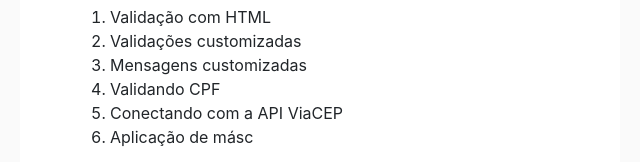
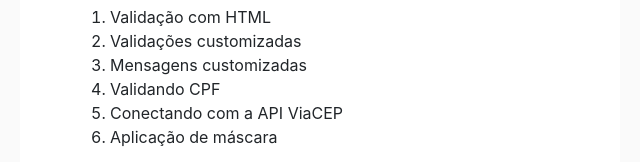
Before and after one commit to edumaximo2007/Curriculo-Eduardo, a plain HTML site: page index.html in a window 1280 px wide. Shown: the part 3385-3547 px from the top of the page, 470-1110 px from the left. Drawn offline with nearby package versions, Linux system fonts and the light colour scheme.

Commit message:
Curriculo Eduardo

```diff
--- a/index.html
+++ b/index.html
@@ -58,7 +58,6 @@
     <link rel="stylesheet" href="./assets/css/certificados/certificados-certificamos--titulo.css">
     <link rel="stylesheet" href="./assets/css/certificados/certificados-item.css">
     <link rel="stylesheet" href="./assets/css/certificados/certificados-lista.css">
-
     <title>Eduardo Machado Sacramento</title>
 </head>
 <body>
@@ -369,7 +368,7 @@
                                         <li>Mensagens customizadas </li>
                                         <li>Validando CPF </li>
                                         <li>Conectando com a API ViaCEP </li>
-                                        <li>Aplicação de másc</li>
+                                        <li>Aplicação de máscara</li>
                                     </ol>
                                 </li>
                             </ul>
```
